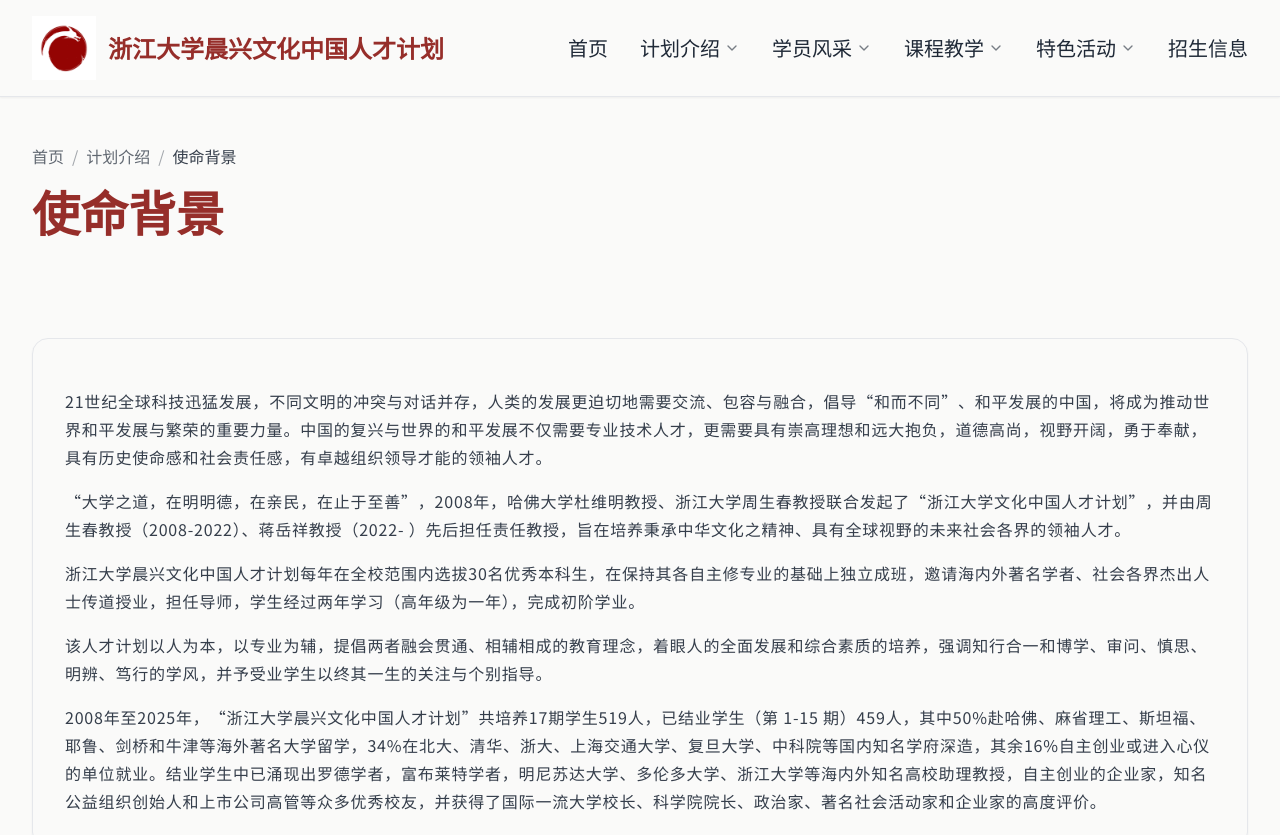
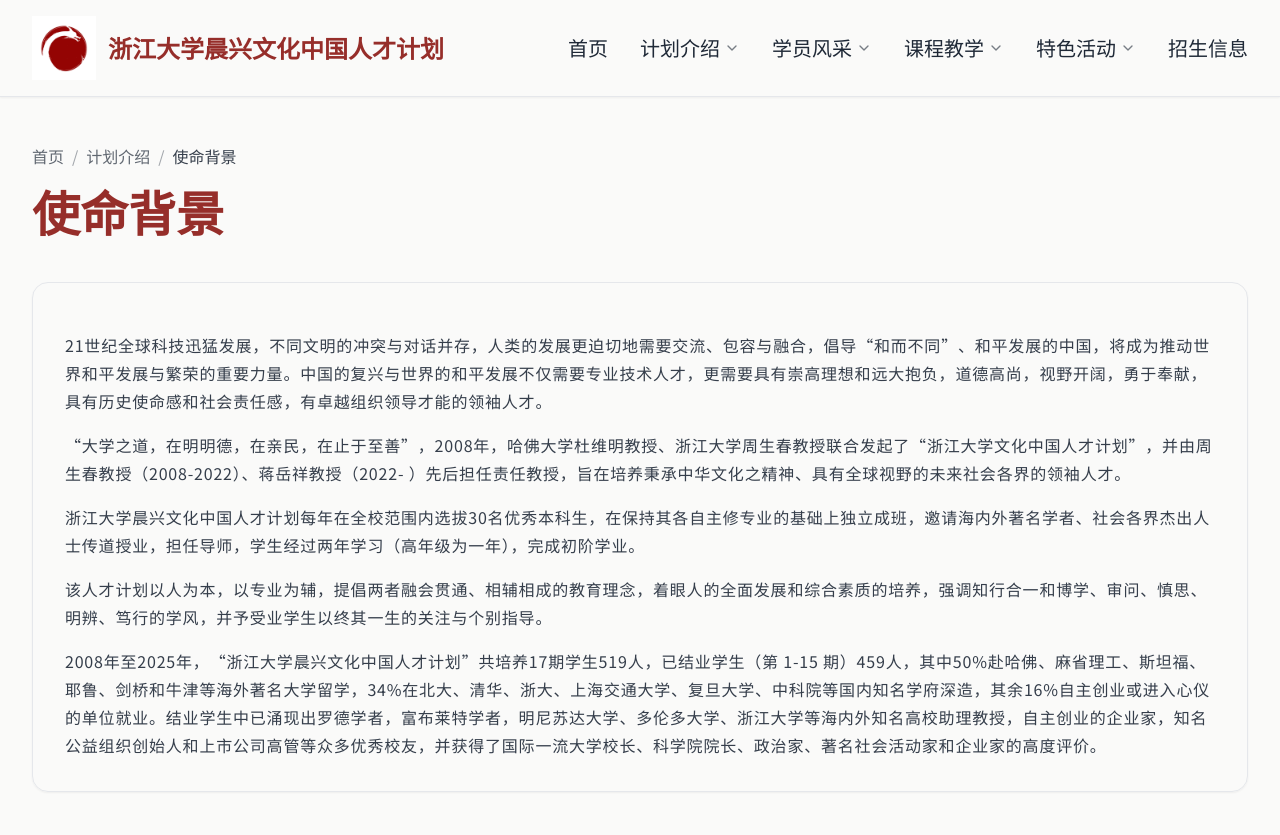
Before and after one commit to cccbbbaaaa/culture_china, a Next.js app: page /intro/mission in a window 1280 px wide. Shown: the top 835 px of the page. Built offline with nearby package versions, Linux system fonts and the light colour scheme.

Commit message:
fix: 修复 intro\mission 中类型错误

```diff
--- a/package.json
+++ b/package.json
@@ -7,6 +7,7 @@
     "build": "next build",
     "start": "next start",
     "lint": "next lint",
+    "typecheck": "tsc --noEmit",
     "db:generate": "drizzle-kit generate",
     "db:migrate": "drizzle-kit migrate",
     "db:studio": "drizzle-kit studio"
--- a/src/app/intro/mission/page.tsx
+++ b/src/app/intro/mission/page.tsx
@@ -12,7 +12,6 @@ export default function MissionPage() {
         title="使命背景"
       />
 
-      <Section>
       <Panel>
         <div className="mt-4 space-y-4 text-ink/90 tracking-wide leading-relaxed">
           <p>
@@ -32,7 +31,6 @@ export default function MissionPage() {
           </p>
         </div>
       </Panel>
-      </Section>
     </PageShell>
   );
 }
```
Lines whose indentation alone changed are shown as unchanged.
